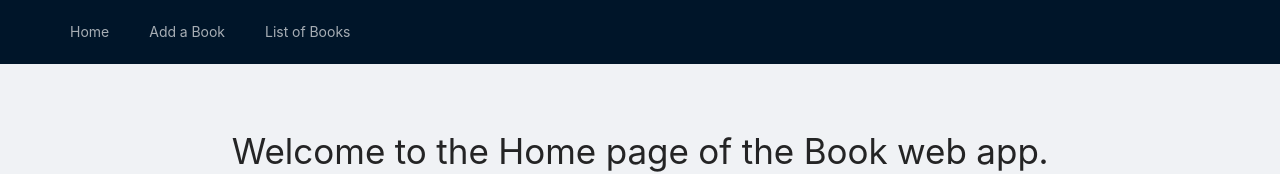
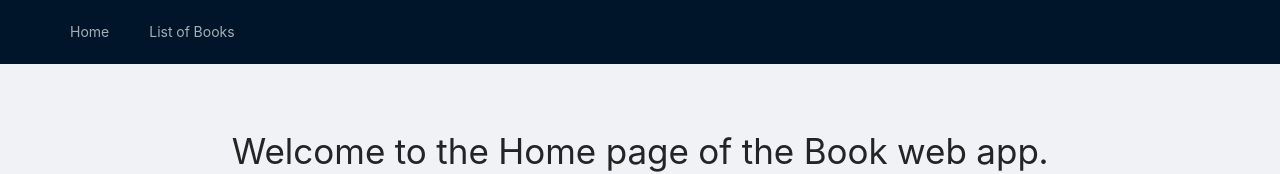
Before and after one commit to Teinovic/react-app-unicredit, a React (Create React App) app: page / in a window 1280 px wide. Shown: the top 174 px of the page. Built offline with nearby package versions, Linux system fonts and the light colour scheme.

Commit message:
made edits on silly mistakes

```diff
--- a/src/App.js
+++ b/src/App.js
@@ -7,7 +7,6 @@ import BookList from './containers/bookList'
 import Header from './containers/header'
 import Footer from './containers/footer'
 import Home from './containers/home'
-import AddBookInstance from './containers/addBookInstance'
 import { Layout } from 'antd'
 
 function App() {
@@ -24,9 +23,6 @@ function App() {
               <Route exact path='/booklist'>
                 <BookList />
               </Route>
-              <Route exact path='/addbookinstance'>
-                <AddBookInstance />
-              </Route>
             </Switch>
           <Footer />
         </Layout>
--- a/src/containers/addBookInstance.js
+++ /dev/null
@@ -1,11 +0,0 @@
-import React from 'react'
-import BookInstanceForm from '../components/BookInstanceForm'
-
-
-export default function AddBookInstance() {
-    return (
-        <div style={{ paddingTop: '30px' }}>
-            <BookInstanceForm />
-        </div>
-    )
-}
--- a/src/containers/header.js
+++ b/src/containers/header.js
@@ -14,9 +14,6 @@ export default function Header() {
                     <Link to='/'>Home</Link>
                 </Menu.Item>
                 <Menu.Item>
-                    <Link to='/addbookinstance'>Add a Book</Link>
-                </Menu.Item>
-                <Menu.Item>
                     <Link to='/booklist'>List of Books</Link>
                 </Menu.Item>
 
```
